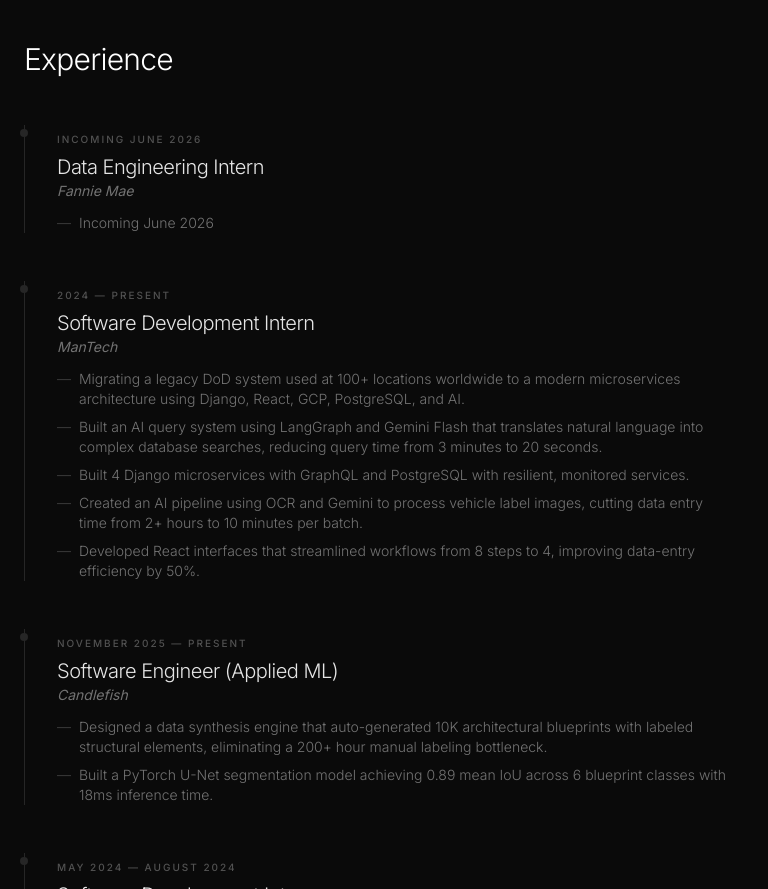
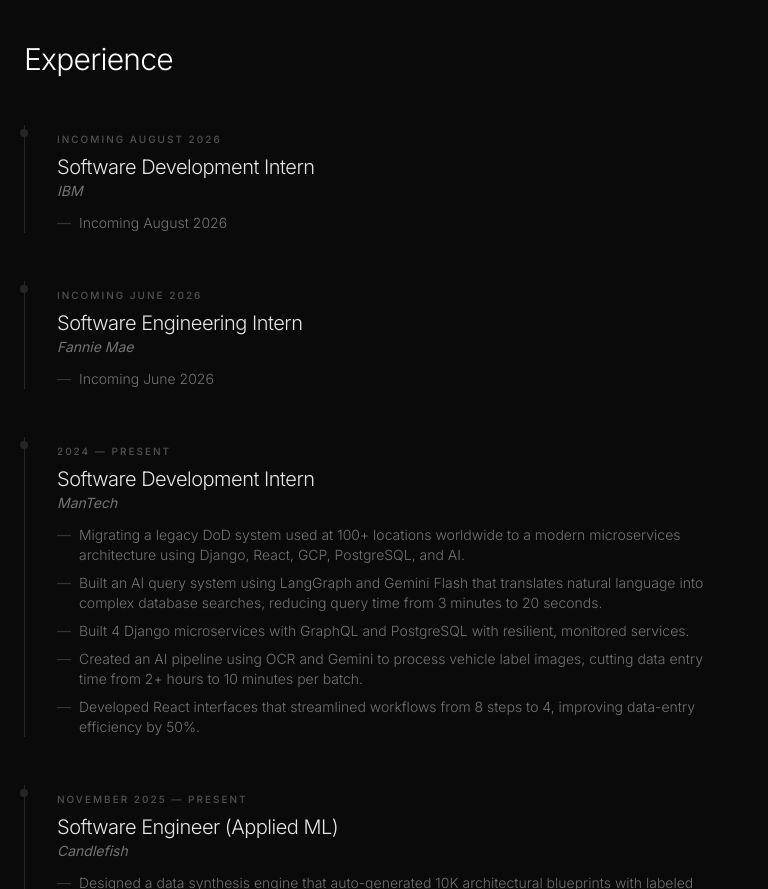
Before and after one commit to whozpj/Portfolio, a Next.js app in the folder portfolio/: page / in a window 1280 px wide. Shown: the part 900-1789 px from the top of the page, without its empty margins (0-768 px from the left). Built offline with nearby package versions, Linux system fonts and the light colour scheme.

Commit message:
update ibm

```diff
--- a/portfolio/app/components/Hero.tsx
+++ b/portfolio/app/components/Hero.tsx
@@ -183,16 +183,27 @@
         <h2 className="text-3xl font-light mb-12 tracking-tight">Experience</h2>
         <div className="space-y-12">
           {[
-
+            {
+              date: "Incoming August 2026",
+              role: "Software Development Intern",
+              company: "IBM",
+              desc: (
+                <ul className="space-y-2 mt-3 text-sm text-neutral-500 font-light">
+                   <li className="flex gap-2">
+                    <span className="text-neutral-700">—</span>Incoming August 2026
+                  </li>
+                </ul>
+              ),
+            },
             {
               date: "Incoming June 2026",
-              role: "Data Engineering Intern",
+              role: "Software Engineering Intern",
               company: "Fannie Mae",
               desc: (
                 <ul className="space-y-2 mt-3 text-sm text-neutral-500 font-light">
                    <li className="flex gap-2">
-                    <span className="text-neutral-700">—</span>
-Incoming June 2026                  </li>
+                    <span className="text-neutral-700">—</span>Incoming June 2026
+                  </li>
                 </ul>
               ),
             },
```
